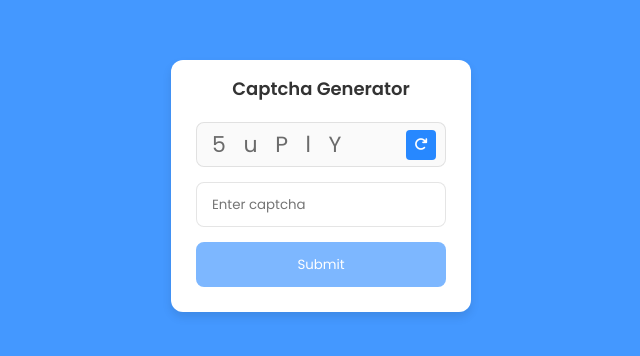
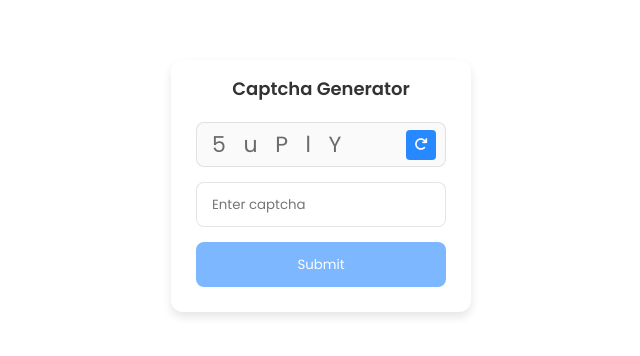
Before and after one commit to uttamdadhaniya2420/Captcha_Generator.github.io, a plain HTML site: page index.html in a window 1280 px wide. Shown: the part 214-570 px from the top of the page, without its empty margins (319-959 px from the left). Drawn offline with Linux system fonts and the light colour scheme.

Commit message:
Update style.css

```diff
--- a/style.css
+++ b/style.css
@@ -11,7 +11,7 @@ body {
   display: flex;
   align-items: center;
   justify-content: center;
-  background-color: #4498ff;
+  background-color: white;
 }
 .container {
   position: relative;
```
